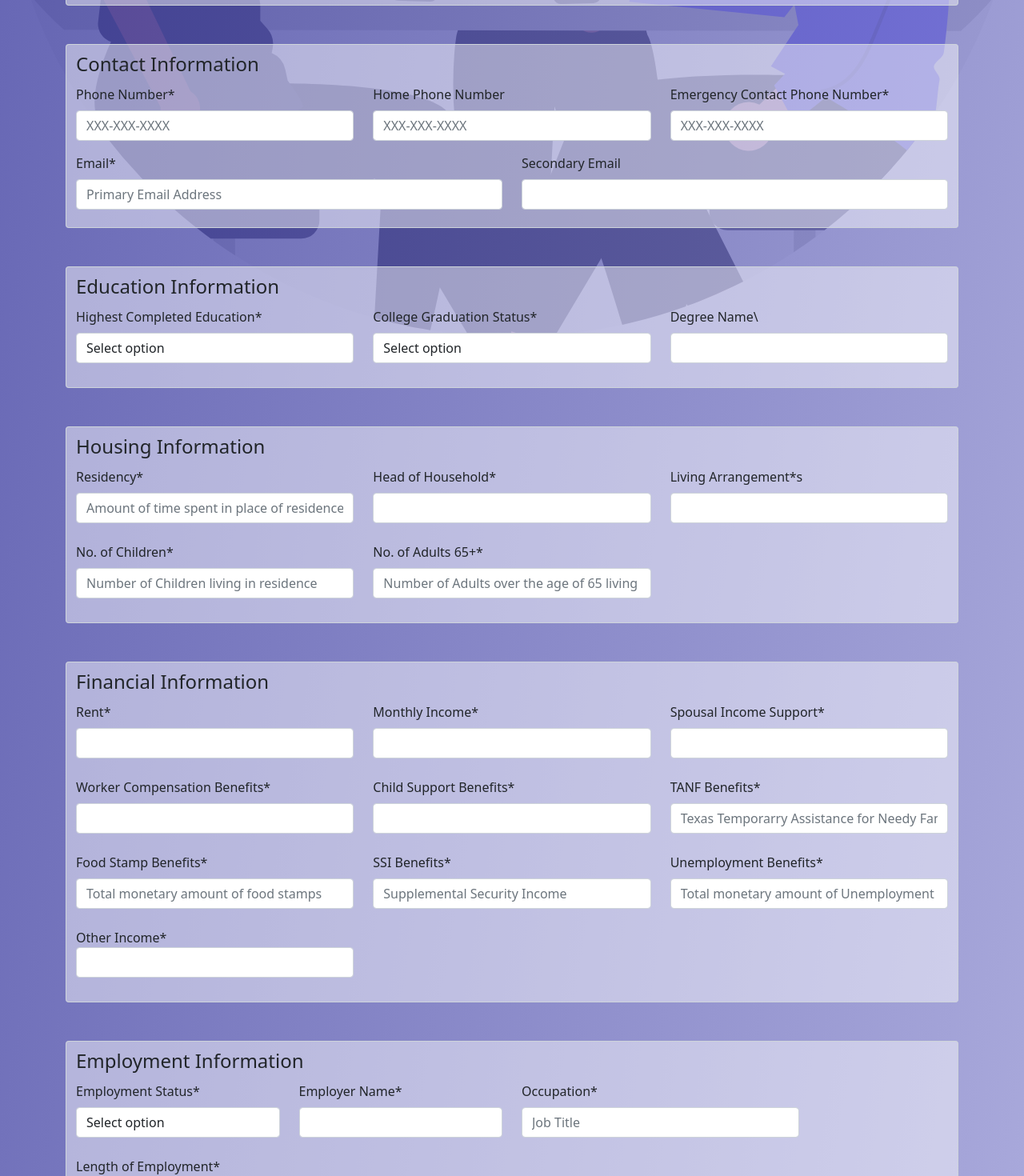
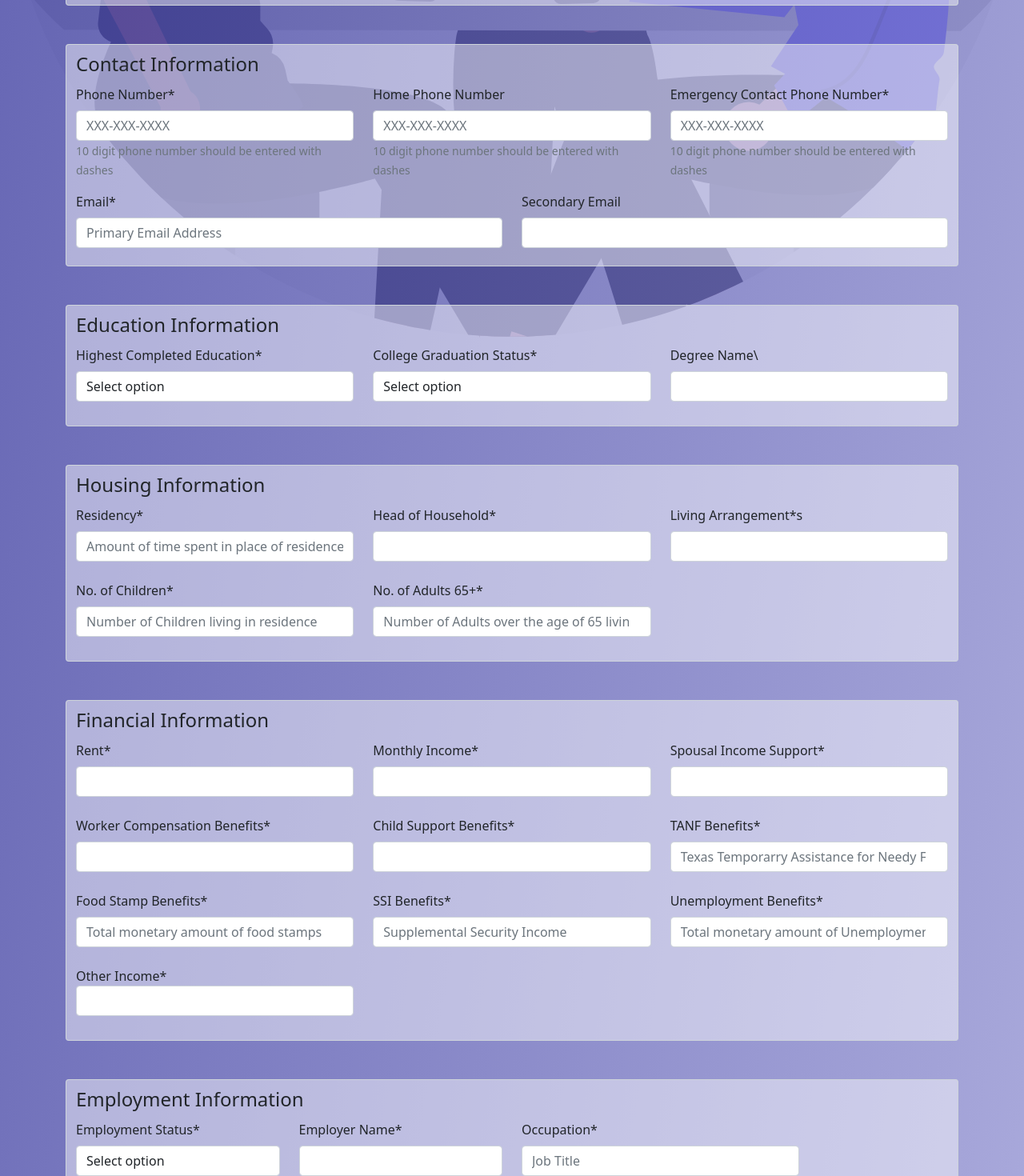
Before and after one commit to alexiscenriquez/CIS4339groupproject, a Vue app in the folder Frontend/: page /new-client in a window 1280 px wide. Shown: the part 869-2339 px from the top of the page at 80% size. Built offline with nearby package versions, Linux system fonts and the light colour scheme; what vue-chartkick would draw is missing.

Commit message:
Added Phone instruct text for New and edit client

```diff
--- a/Frontend/src/views/clients/ClientsEdit.vue
+++ b/Frontend/src/views/clients/ClientsEdit.vue
@@ -144,16 +144,25 @@
                             <label class="form-label">Phone Number*</label>
                             <!--V-model creates a 2-way data binding, which gathers the input, storing it where specified-->
                             <input type="text" class="form-control" placeholder="XXX-XXX-XXXX" v-model="clients.phone_number" required>
+                            <small id="phoneHelpBlock" class="form-text text-muted">
+                                10 digit phone number should be entered with dashes
+                            </small>
                         </div>
                         <div class="col-sm-4">
                             <label class="form-label">Home Phone Number</label>
                             <!--V-model creates a 2-way data binding, which gathers the input, storing it where specified-->
                             <input type="text" class="form-control" placeholder="XXX-XXX-XXXX" v-model="clients.home_phone_number">
+                            <small id="phoneHelpBlock" class="form-text text-muted">
+                                10 digit phone number should be entered with dashes
+                            </small>
                         </div>
                         <div class="col-sm-4">
                             <label class="form-label">Emergency Contact Phone Number*</label>
                             <!--V-model creates a 2-way data binding, which gathers the input, storing it where specified-->
                             <input type="text" class="form-control" placeholder="XXX-XXX-XXXX" v-model="clients.emergency_contact_phone_number" required>
+                            <small id="phoneHelpBlock" class="form-text text-muted">
+                                10 digit phone number should be entered with dashes
+                            </small>
                         </div>
                         </div>
                     <div class="row mb-3">
--- a/Frontend/src/views/clients/NewClient.vue
+++ b/Frontend/src/views/clients/NewClient.vue
@@ -144,16 +144,25 @@
                             <label class="form-label">Phone Number*</label>
                             <!--V-model creates a 2-way data binding, which gathers the input, storing it where specified-->
                             <input type="text" class="form-control" placeholder="XXX-XXX-XXXX" v-model="clients.phone_number" required>
+                            <small id="phoneHelpBlock" class="form-text text-muted">
+                                10 digit phone number should be entered with dashes
+                            </small>
                         </div>
                         <div class="col-sm-4">
                             <label class="form-label">Home Phone Number</label>
                             <!--V-model creates a 2-way data binding, which gathers the input, storing it where specified-->
                             <input type="text" class="form-control" placeholder="XXX-XXX-XXXX" v-model="clients.home_phone_number">
+                            <small id="phoneHelpBlock" class="form-text text-muted">
+                                10 digit phone number should be entered with dashes
+                            </small>
                         </div>
                         <div class="col-sm-4">
                             <label class="form-label">Emergency Contact Phone Number*</label>
                             <!--V-model creates a 2-way data binding, which gathers the input, storing it where specified-->
                             <input type="text" class="form-control" placeholder="XXX-XXX-XXXX" v-model="clients.emergency_contact_phone_number" required>
+                            <small id="phoneHelpBlock" class="form-text text-muted">
+                                10 digit phone number should be entered with dashes
+                            </small>
                         </div>
                         </div>
                     <div class="row mb-3">
@@ -228,12 +237,12 @@
                         <div class="col-sm-4">
                             <label class="form-label">No. of Children*</label>
                             <!--V-model creates a 2-way data binding, which gathers the input, storing it where specified-->
-                            <input type="text" class="form-control" placeholder="Number of Children living in residence" v-model="clients.number_of_children" required>
+                            <input type="number" class="form-control" placeholder="Number of Children living in residence" v-model="clients.number_of_children" required>
                         </div>
                         <div class="col-sm-4">
                             <label class="form-label">No. of Adults 65+*</label>
                             <!--V-model creates a 2-way data binding, which gathers the input, storing it where specified-->
-                            <input type="text" class="form-control" placeholder="Number of Adults over the age of 65 living in residence" v-model="clients.number_of_adults_over_65" required>
+                            <input type="number" class="form-control" placeholder="Number of Adults over the age of 65 living in residence" v-model="clients.number_of_adults_over_65" required>
                         </div>
                     </div>
                 </fieldset>
@@ -244,34 +253,34 @@
                         <div class="col-sm-4">
                             <label class="form-label">Rent*</label>
                             <!--V-model creates a 2-way data binding, which gathers the input, storing it where specified-->
-                            <input type="text" class="form-control" v-model="clients.rent" required>
+                            <input type="number" class="form-control" v-model="clients.rent" required>
                         </div>
                         <div class="col-sm-4">
                             <label class="form-label">Monthly Income*</label>
                             <!--V-model creates a 2-way data binding, which gathers the input, storing it where specified-->
-                            <input type="text" class="form-control" v-model="clients.monthly_income" required>
+                            <input type="number" class="form-control" v-model="clients.monthly_income" required>
                         </div>
                         <div class="col-sm-4">
                             <label class="form-label">Spousal Income Support*</label>
                             <!--V-model creates a 2-way data binding, which gathers the input, storing it where specified-->
-                            <input type="text" class="form-control" v-model="clients.spousal_income_support" required>
+                            <input type="number" class="form-control" v-model="clients.spousal_income_support" required>
                         </div>
                     </div>
                      <div class="row mb-4">
                         <div class="col-sm-4">
                             <label class="form-label">Worker Compensation Benefits*</label>
                             <!--V-model creates a 2-way data binding, which gathers the input, storing it where specified-->
-                            <input type="text" class="form-control" v-model="clients.worker_compensation" required>
+                            <input type="number" class="form-control" v-model="clients.worker_compensation" required>
                         </div>
                         <div class="col-sm-4">
                             <label class="form-label">Child Support Benefits*</label>
                             <!--V-model creates a 2-way data binding, which gathers the input, storing it where specified-->
-                            <input type="text" class="form-control" v-model="clients.child_support" required>
+                            <input type="number" class="form-control" v-model="clients.child_support" required>
                         </div>
                         <div class="col-sm-4">
                             <label class="form-label">TANF Benefits*</label>
                             <!--V-model creates a 2-way data binding, which gathers the input, storing it where specified-->
-                            <input type="text" class="form-control" placeholder="Texas Temporarry Assistance for Needy Families" v-model="clients.tanf" required>
+                            <input type="number" class="form-control" placeholder="Texas Temporarry Assistance for Needy Families" v-model="clients.tanf" required>
                         </div>
                         </div>
 
@@ -280,24 +289,24 @@
                                <div class="col-sm-4">
                             <label class="form-label">Food Stamp Benefits*</label>
                             <!--V-model creates a 2-way data binding, which gathers the input, storing it where specified-->
-                            <input type="text" class="form-control" placeholder="Total monetary amount of food stamps" v-model="clients.food_stamps" required>
+                            <input type="number" class="form-control" placeholder="Total monetary amount of food stamps" v-model="clients.food_stamps" required>
                         </div>
                         <div class="col-sm-4">
                             <label class="form-label">SSI Benefits*</label>
                             <!--V-model creates a 2-way data binding, which gathers the input, storing it where specified-->
-                            <input type="text" class="form-control" placeholder="Supplemental Security Income" v-model="clients.ssi" required>
+                            <input type="number" class="form-control" placeholder="Supplemental Security Income" v-model="clients.ssi" required>
                         </div>
                         <div class="col-sm-4">
                             <label class="form-label">Unemployment Benefits*</label>
                             <!--V-model creates a 2-way data binding, which gathers the input, storing it where specified-->
-                            <input type="text" class="form-control" placeholder="Total monetary amount of Unemployment benefits" v-model="clients.unemployment" required>
+                            <input type="number" class="form-control" placeholder="Total monetary amount of Unemployment benefits" v-model="clients.unemployment" required>
                         </div>
                         </div>
                          <div class="row mb-4">
                         <div class="col-sm-4">
                             <label>Other Income*</label>
                             <!--V-model creates a 2-way data binding, which gathers the input, storing it where specified-->
-                            <input type="text" class="form-control" v-model="clients.other_income" required>
+                            <input type="number" class="form-control" v-model="clients.other_income" required>
                         </div>
                         </div>
 
```
